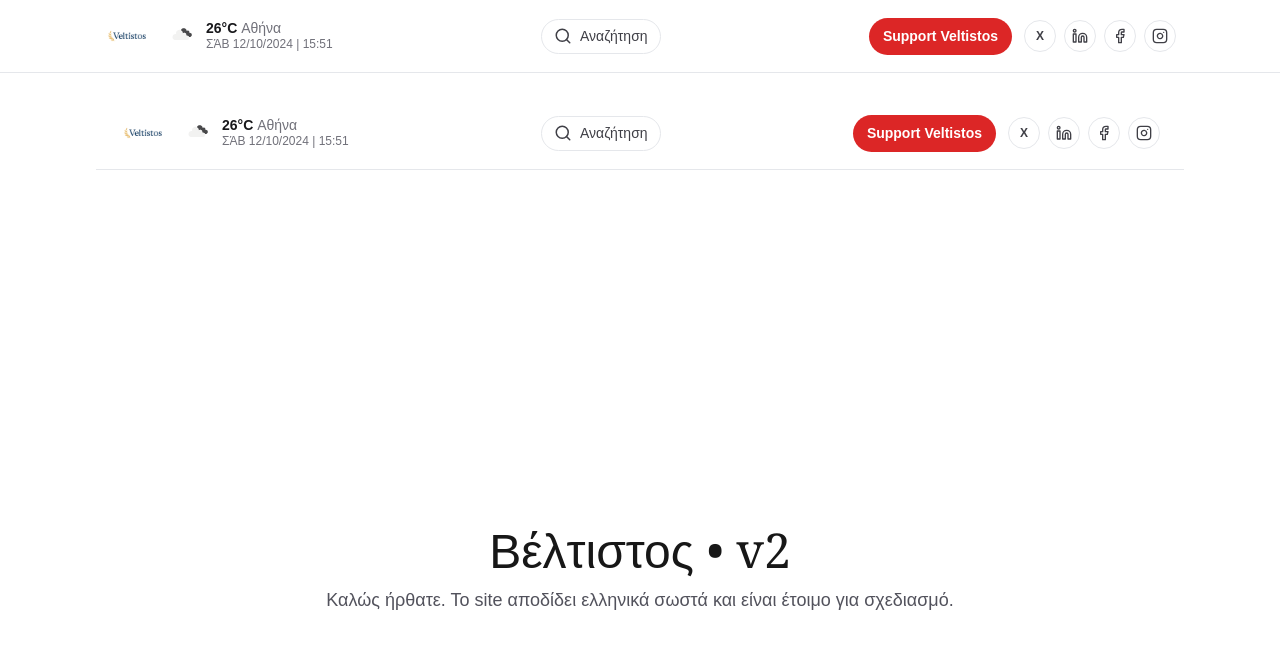
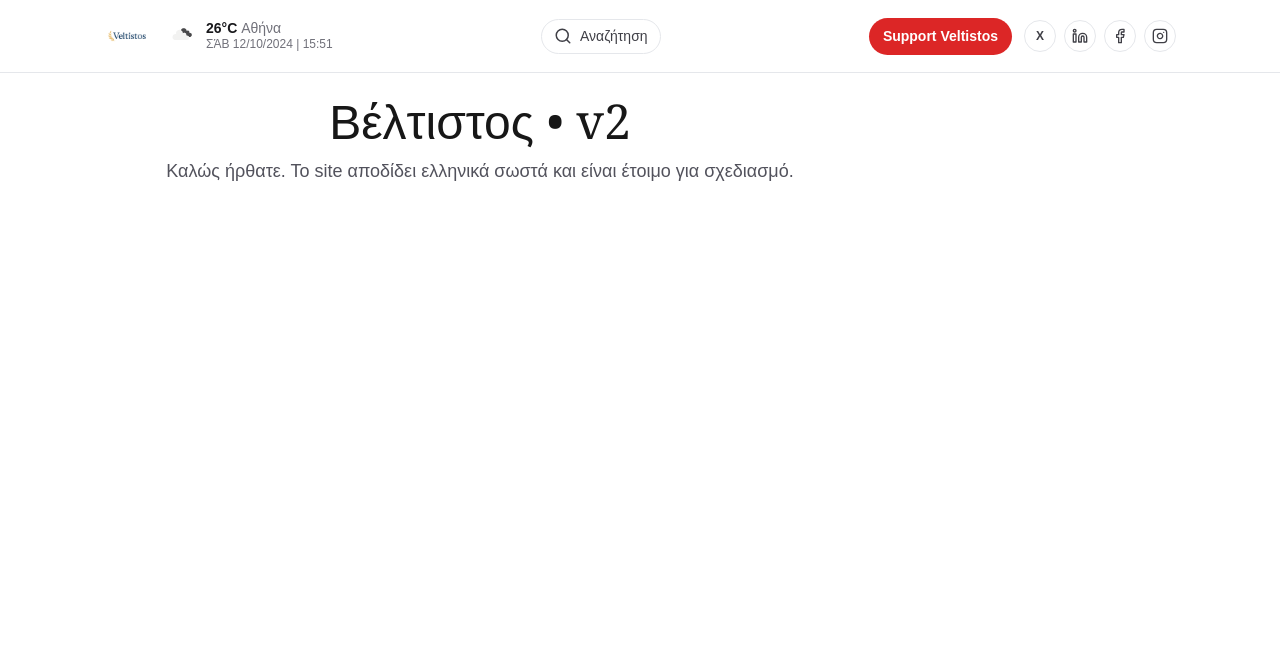
Before and after one commit to parlamas/veltistos, a Next.js app: page / in a window 1280 px wide. Shown: the top 648 px of the page. Built offline with nearby package versions, Linux system fonts and the light colour scheme.

Commit message:
refactor: render TopBar only from layout

```diff
--- a/src/app/page.tsx
+++ b/src/app/page.tsx
@@ -1,18 +1,11 @@
 // src/app/page.tsx
-import TopBar from "@/components/TopBar";
-
 export default function Page() {
   return (
-    <>
-      <TopBar />
-      <main className="min-h-screen grid place-items-center">
     <section className="max-w-3xl text-center space-y-3">
       <h1 className="text-4xl sm:text-5xl font-serif">Βέλτιστος • v2</h1>
       <p className="text-lg text-zinc-600">
         Καλώς ήρθατε. Το site αποδίδει ελληνικά σωστά και είναι έτοιμο για σχεδιασμό.
       </p>
     </section>
-      </main>
-    </>
   );
 }
```
Lines whose indentation alone changed are shown as unchanged.
